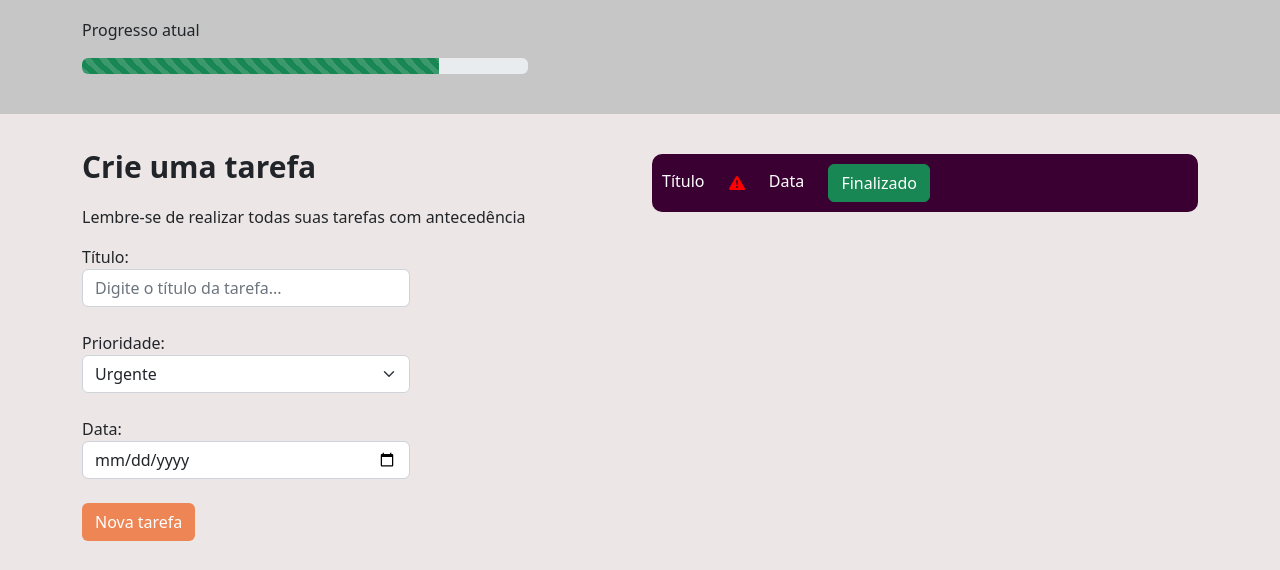
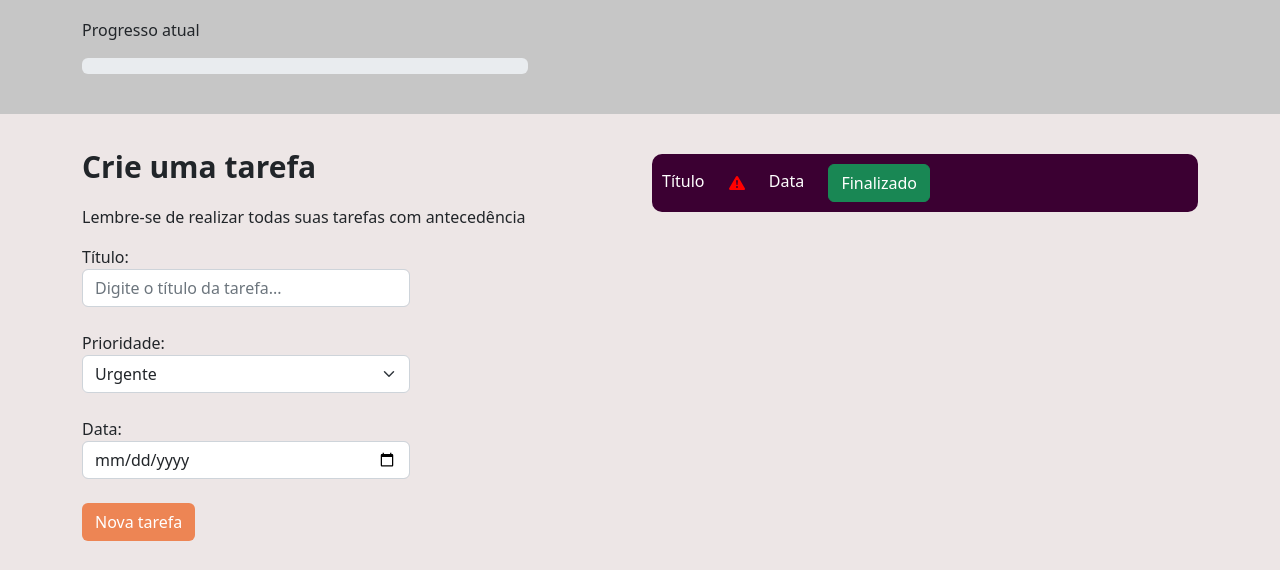
Before and after one commit to ThalitaAlves783/GerenciadorProcessosSeletivos--Python, a Django app: page /vagas/vaga/2 in a window 1280 px wide. Shown: the part 173-743 px from the top of the page. Run offline with Django 4.2, Linux system fonts and the light colour scheme; data comes from the database, SQL or seed files in the repository.

Commit message:
barra de progresso

```diff
--- a/vagas/templates/vaga.html
+++ b/vagas/templates/vaga.html
@@ -21,7 +21,7 @@
         <p>Progresso atual</p>
 
         <div style="width: 40%" class="progress">
-            <div class="progress-bar progress-bar-striped bg-success" role="progressbar" style="width: 80%" aria-valuenow="25" aria-valuemin="0" aria-valuemax="100"></div>
+            <div class="progress-bar progress-bar-striped bg-success" role="progressbar" style="width:{{vaga.progresso}}" aria-valuenow="25" aria-valuemin="0" aria-valuemax="100"></div>
         </div>
     </div>
 
```
